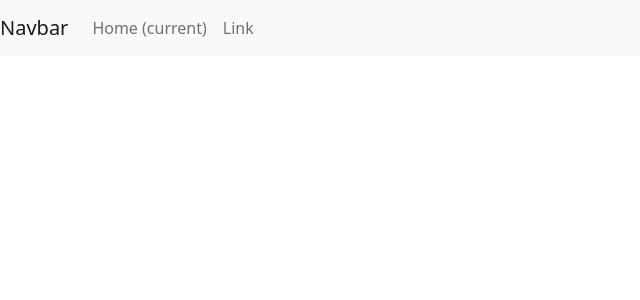
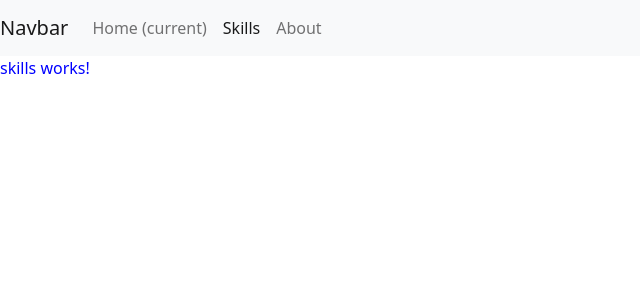
Before and after one commit to Heiron-0497/equipoa-cv, an Angular app: page /skills in a window 1280 px wide. Before the commit this address led to /. Shown: the top 300 px of the page, without its empty margins (0-640 px from the left). Built offline with nearby package versions, Linux system fonts and the light colour scheme.

Commit message:
add about and skills page

```diff
--- a/src/app/app-routing.module.ts
+++ b/src/app/app-routing.module.ts
@@ -1,7 +1,18 @@
 import { NgModule } from '@angular/core';
 import { RouterModule, Routes } from '@angular/router';
+import { AboutComponent } from './pages/about/about.component';
+import { SkillsComponent } from './pages/skills/skills.component';
 
-const routes: Routes = [];
+const routes: Routes = [
+  {
+    path: 'skills',
+    component: SkillsComponent
+  },
+  {
+    path: 'about',
+    component: AboutComponent
+  }
+];
 
 @NgModule({
   imports: [RouterModule.forRoot(routes)],
--- a/src/app/app.component.html
+++ b/src/app/app.component.html
@@ -1 +1,2 @@
 <navbar></navbar>
+<router-outlet></router-outlet>
--- a/src/app/components/navbar/navbar.component.html
+++ b/src/app/components/navbar/navbar.component.html
@@ -11,7 +11,11 @@
         <a class="nav-link" href="#">Home <span class="sr-only">(current)</span></a>
       </li>
       <li class="nav-item">
-        <a class="nav-link" href="#">Link</a>
+        <a class="nav-link" [routerLink]="['skills']" routerLinkActive="active">Skills</a>
+      </li>
+
+      <li class="nav-item">
+        <a class="nav-link" [routerLink]="['about']" routerLinkActive="active">About</a>
       </li>
 
     </ul>
--- /dev/null
+++ b/src/app/pages/about/about.component.html
@@ -0,0 +1 @@
+<p>about works!</p>
--- /dev/null
+++ b/src/app/pages/about/about.component.ts
@@ -0,0 +1,15 @@
+import { Component, OnInit } from '@angular/core';
+
+@Component({
+  selector: 'section.about',
+  templateUrl: './about.component.html',
+  styleUrls: ['./about.component.scss']
+})
+export class AboutComponent implements OnInit {
+
+  constructor() { }
+
+  ngOnInit(): void {
+  }
+
+}
--- /dev/null
+++ b/src/app/pages/skills/skills.component.html
@@ -0,0 +1 @@
+<p>skills works!</p>
--- /dev/null
+++ b/src/app/pages/skills/skills.component.ts
@@ -0,0 +1,15 @@
+import { Component, OnInit } from '@angular/core';
+
+@Component({
+  selector: 'section.skills',
+  templateUrl: './skills.component.html',
+  styleUrls: ['./skills.component.scss']
+})
+export class SkillsComponent implements OnInit {
+
+  constructor() { }
+
+  ngOnInit(): void {
+  }
+
+}
--- a/src/styles.scss
+++ b/src/styles.scss
@@ -1,2 +1,12 @@
 /* You can add global styles to this file, and also import other style files */
 @import "~bootstrap/scss/bootstrap";
+
+section {
+  &.about {
+    color: red;
+  }
+
+  &.skills {
+    color: blue;
+  }
+}
```
Also changed, not shown: src/app/app.module.ts (+6 -1 lines), src/app/pages/about/about.component.scss (added), src/app/pages/skills/skills.component.scss (added).
